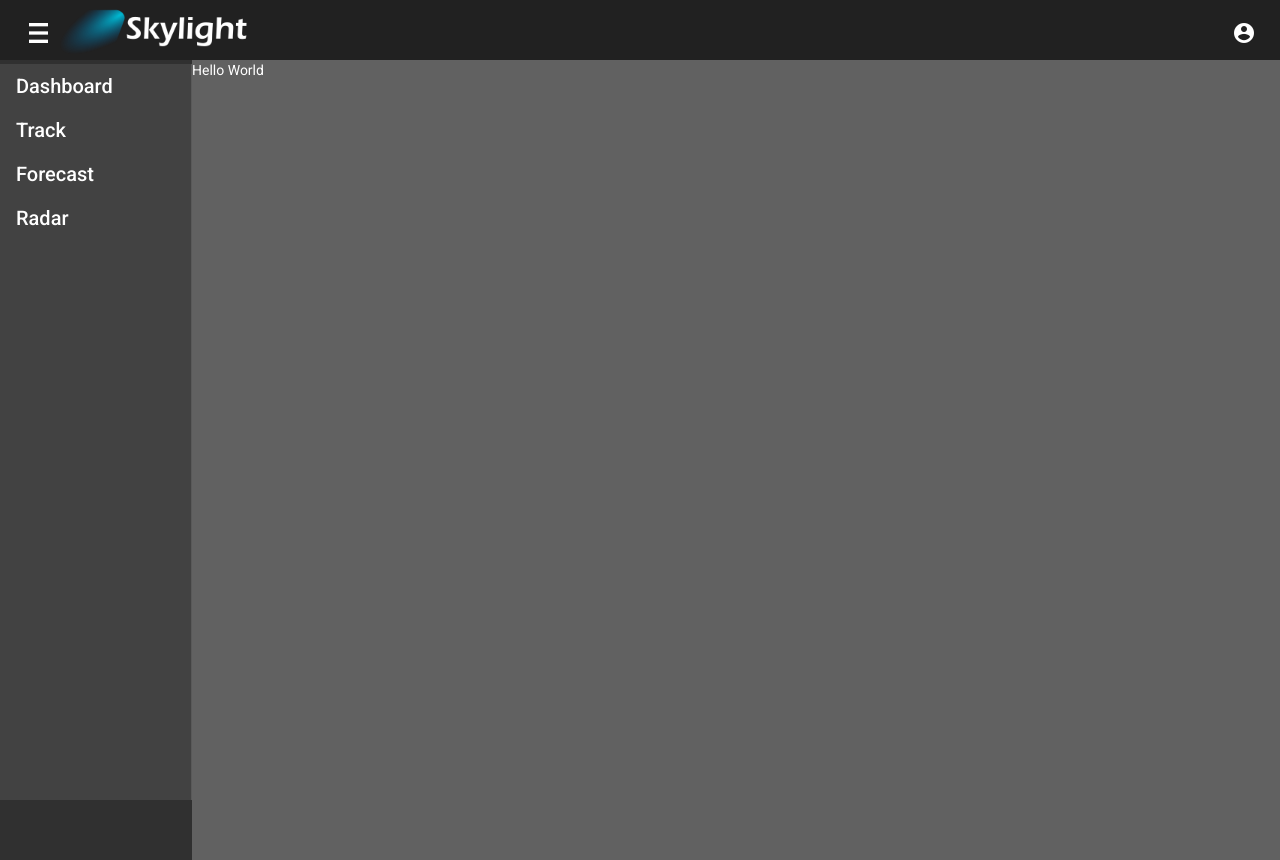
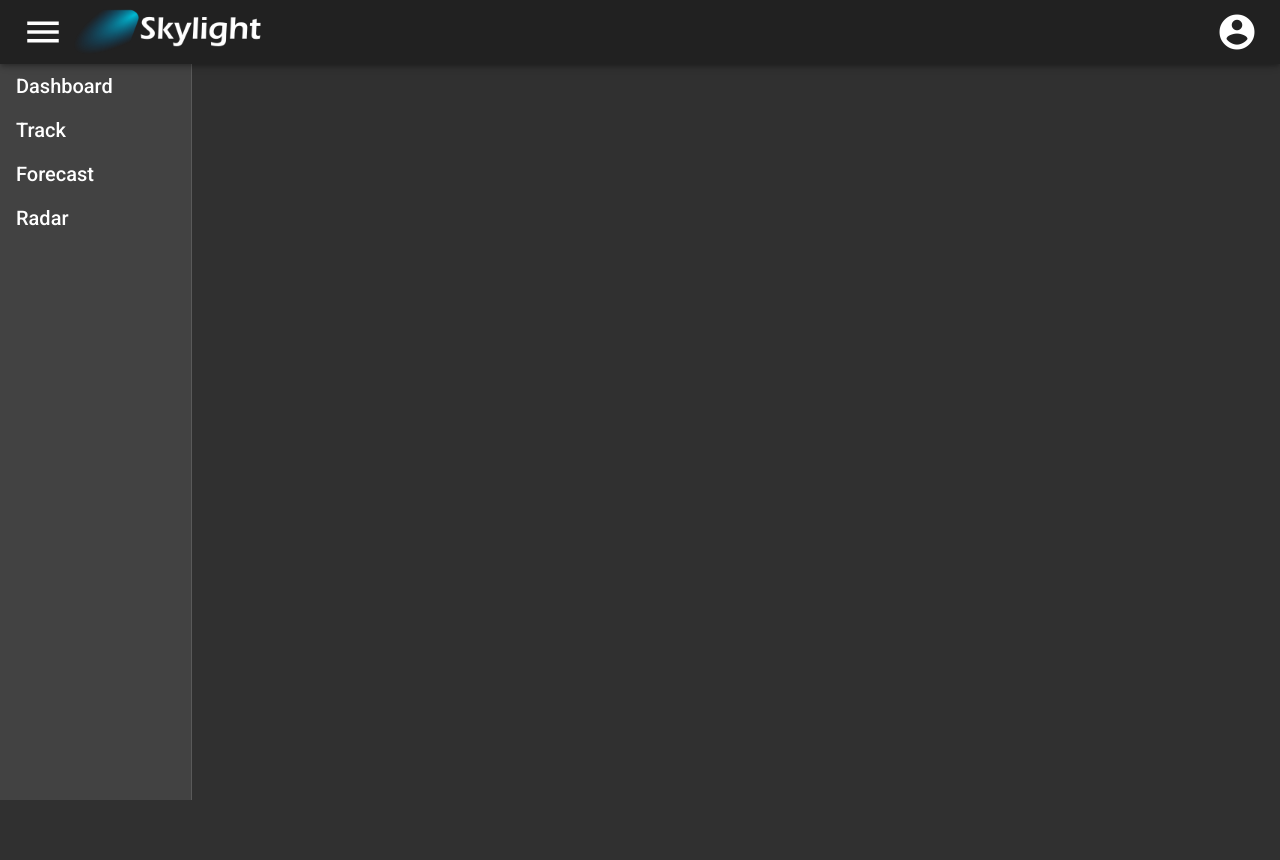
Before and after one commit to JTPenkalski/Skylight, an Angular app in the folder Skylight/Skylight-WebUI/: page / in a window 1280 px wide. After the commit the page ends 800 px from the top, so only its background shows below. Built offline with nearby package versions, Linux system fonts and the light colour scheme.

Commit message:
Added support for various sizes of Material UI icons.

```diff
--- a/Skylight/Skylight-WebUI/src/components/app/app.component.html
+++ b/Skylight/Skylight-WebUI/src/components/app/app.component.html
@@ -1,14 +1,15 @@
+<div id="page">
   <!-- TOOLBAR -->
-<mat-toolbar class="mat-elevation-z4">
-  <button mat-icon-button (click)="sidenav.toggle()">
-    <mat-icon class="icon-button">menu</mat-icon>
+  <mat-toolbar class="toolbar mat-elevation-z4">
+    <button class="mat-icon-button-xxl" mat-icon-button (click)="sidenav.toggle()">
+      <mat-icon>menu</mat-icon>
     </button>
 
     <img id="logo" src="assets/logo256_64.png" alt="logo" />
 
     <span class="horizontal-spacer"></span>
 
-  <button mat-icon-button matTooltip="Login">
+    <button class="mat-icon-button-xxl" mat-icon-button matTooltip="Login">
       <mat-icon>account_circle</mat-icon>
     </button>
   </mat-toolbar>
@@ -28,3 +29,4 @@
       </main>
     </mat-sidenav-content>
   </mat-sidenav-container>
+</div>
--- a/Skylight/Skylight-WebUI/src/components/app/app.component.scss
+++ b/Skylight/Skylight-WebUI/src/components/app/app.component.scss
@@ -6,18 +6,24 @@
   width: 192px;
 }
 
-#content {
-  background-color: theme.color('primary', 700);
+#page {
+  display: flex;
+  flex-direction: column;
   height: 100%;
 }
 
+#content {
+  background-color: theme.color('primary', 700);
+}
+
+.toolbar {
+  position: fixed;
+  z-index: 128;
+}
+
 .sidenav-container {
-  bottom: 60px;
-  left: 0;
   height: 100%;
   position: absolute;
-  right: 0;
-  top: 60px;
 }
 
 .sidenav {
@@ -35,10 +41,10 @@
 .navigation-link {
 	list-style: none;
 	margin: 4px 0px 4px 0px;
+
+  a {
+    font-size: 20px;
+    text-align: left;
+    width: 100%;
+  }
 }
-
-.navigation-link a {
-	font-size: 20px;
-  text-align: left;
-  width: 100%;
-}
--- a/Skylight/Skylight-WebUI/src/styles.scss
+++ b/Skylight/Skylight-WebUI/src/styles.scss
@@ -1,7 +1,9 @@
 // Global Styles
 @use '~/src/app-theme' as theme;
 
-html, body {
+// Overall Page Layout
+html,
+body {
   height: 100%;
 }
 
@@ -12,6 +14,7 @@ body {
   margin: 0;
 }
 
+// Special Styles
 .horizontal-spacer {
   flex: 1 1 auto;
 }
@@ -20,6 +23,38 @@ body {
   font-size: 40px;
 }
 
-.icon-button mat-icon {
-  font-size: 40px;
+// Material Icon Buttons
+@mixin mat-icon-size($name, $button-size, $icon-size) {
+  .mat-icon-button-#{$name} {
+    align-items: center !important;
+    display: inline-flex !important;
+    height: $button-size !important;
+    justify-content: center !important;
+    padding: 0px !important;
+    width: $button-size !important;
+
+    mat-icon {
+      width: $icon-size !important;
+      height: $icon-size !important;
+      font-size: $icon-size !important;
+      line-height: $icon-size !important;
+
+      svg {
+        width: $icon-size !important;
+        height: $icon-size !important;
+      }
+    }
+
+    .mat-mdc-button-touch-target {
+      width: $button-size !important;
+      height: $button-size !important;
+    }
+  }
 }
+
+@include mat-icon-size('xxl', 54px, 42px);
+@include mat-icon-size('xl', 48px, 32px);
+@include mat-icon-size('large', 40px, 24px);
+@include mat-icon-size('medium', 32px, 19px);
+@include mat-icon-size('small', 26px, 16px);
+@include mat-icon-size('tiny', 20px, 12px);
```
Lines whose indentation alone changed are shown as unchanged.
